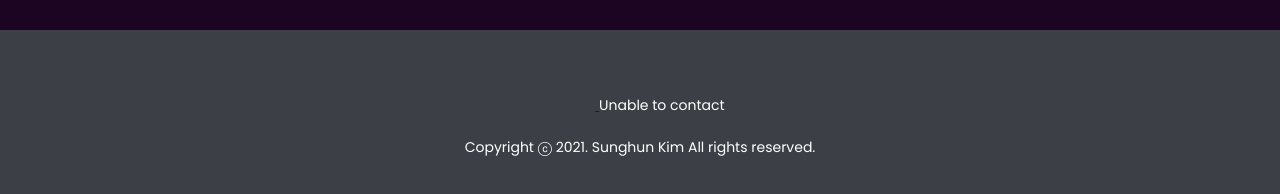
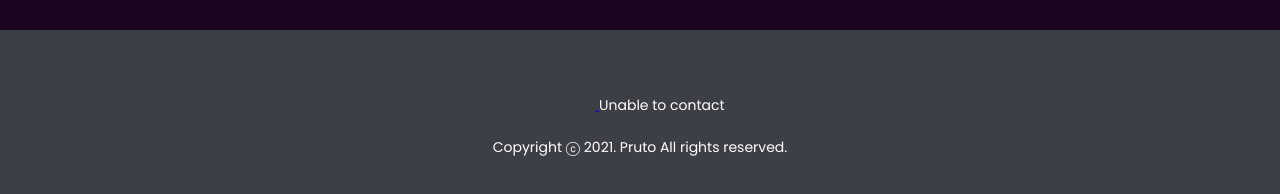
Before and after one commit to TrainingEZEN/web00, a plain HTML site: page index.html in a window 1280 px wide. Shown: the part 2105-2299 px from the top of the page. Drawn offline with Linux system fonts and the light colour scheme.

Commit message:
Update index.html

```diff
--- a/index.html
+++ b/index.html
@@ -195,7 +195,7 @@
             <canvas id="canvas" width="40" height="40"></canvas>
         </a>
         Unable to contact <br> <br>
-       Copyright ⓒ 2021. Sunghun Kim All rights reserved.
+       Copyright ⓒ 2021. Pruto All rights reserved.
     </div>
 </footer>
 <script>
```
